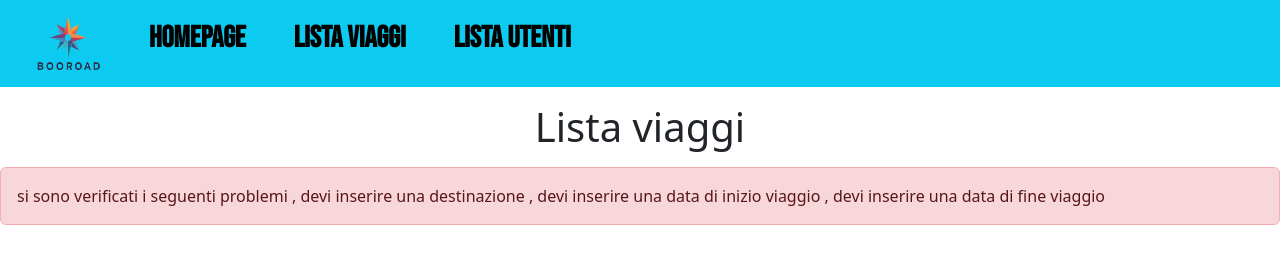
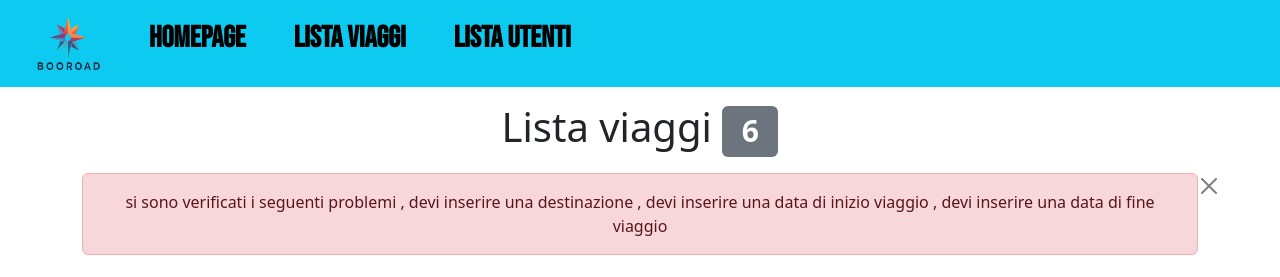
Before and after one commit to EnricoCiccolini/boroad, a React (Vite) app: page /viaggi in a window 1280 px wide. Both pictures are taken after a click on the button "Aggiungi viaggio". Shown: the top 277 px of the page. Built offline with nearby package versions, Linux system fonts and the light colour scheme.

Commit message:
feat : add  nadge and controler set time out

```diff
--- a/src/pages/Homepage.jsx
+++ b/src/pages/Homepage.jsx
@@ -19,7 +19,7 @@ function Homepage({ viaggio }) {
     }
 
 
-
+    let numViaggi = filteredViaggi.length
     return (
         <>
             <div className="container mt-5">
@@ -52,7 +52,7 @@ function Homepage({ viaggio }) {
                         </button>
                     </div>
 
-                    <h2 className="mt-5 roboto-uniquifier">Viaggi in corso</h2>
+                    <h2 className="mt-5 roboto-uniquifier">Viaggi in corso <span class="badge text-bg-secondary"> {numViaggi}</span></h2>
                     <div className="container d-flex">
                         {filteredViaggi.map((ele) => (
 
--- a/src/pages/Viaggi.jsx
+++ b/src/pages/Viaggi.jsx
@@ -1,12 +1,11 @@
 import CardViaggio from "../component/CardViaggio";
-
 import { useState } from "react";
 
 function Viaggi({ viaggio, setViaggio }) {
-
-    const [allert, setAllert] = useState(false)
-    const [message, setmessage] = useState('')
-    const [success, setsuccess] = useState(false)
+    const [allert, setAllert] = useState(false);
+    const [message, setmessage] = useState('');
+    const [success, setsuccess] = useState(false);
+    const [timeoutId, setTimeoutId] = useState(null);
 
     const [nuovoViaggio, setNuovoViaggio] = useState({
         destinazione: "",
@@ -14,7 +13,6 @@ function Viaggi({ viaggio, setViaggio }) {
         dataFine: "",
         image: ""
     });
-    console.log(nuovoViaggio)
 
     const handleChange = (e) => {
         setNuovoViaggio({
@@ -23,84 +21,99 @@ function Viaggi({ viaggio, setViaggio }) {
         });
     };
 
+    const aggiungiViaggio = () => {
+        let n = 0;
 
-    const aggiungiViaggio = () => {
-        let n = 0
-        let time
-        clearTimeout(time)
-        setAllert(false)
 
-        setsuccess(false)
+        if (timeoutId) {
+            clearTimeout(timeoutId);
+            setTimeoutId(null);
+        }
 
-        let messageerror = `si sono verificati i seguenti problemi   `
+        setAllert(false);
+        setsuccess(false);
+
+        let messageerror = `si sono verificati i seguenti problemi   `;
         if (nuovoViaggio.destinazione === "") {
-            console.log('sono qui')
-            n++
+            n++;
             messageerror += `
                 , devi inserire una destinazione
-
-            `
+            `;
         }
         if (nuovoViaggio.dataInizio === "") {
-            n++
+            n++;
             messageerror += `
                 ,  devi inserire una data di inizio viaggio
-
-                `
+                `;
         }
         if (nuovoViaggio.dataFine === "") {
-            n++
+            n++;
             messageerror += `
                 ,   devi inserire una data di fine viaggio
-
-            `
+            `;
+        }
+        if (nuovoViaggio.dataFine < nuovoViaggio.dataInizio) {
+            n++;
+            messageerror += `
+                ,   non puoi indserire una data di fine prima di quella iniziale
+            `;
         }
 
         if (n > 0) {
-            setmessage(messageerror)
-            setAllert(true)
+            setmessage(messageerror);
+            setAllert(true);
 
-            time = setTimeout(function () {
 
-                setAllert(false)
+            const newTimeoutId = setTimeout(() => {
+                setAllert(false);
             }, 5000);
 
-            return
+            setTimeoutId(newTimeoutId);
+            return;
         }
 
-
-
         const nuovoId = viaggio.length + 1;
-        const slug = `${nuovoViaggio.destinazione.toLowerCase().replace(/\s+/g, "-")}`
+        const slug = `${nuovoViaggio.destinazione.toLowerCase().replace(/\s+/g, "-")}`;
         const viaggioAggiunto = {
             id: nuovoId,
             slug,
             ...nuovoViaggio
         };
 
-
-        setsuccess(true)
+        setsuccess(true);
         setViaggio([...viaggio, viaggioAggiunto]);
-        setNuovoViaggio({ destinazione: "", dataInizio: "", dataFine: "", image: "" })
+        setNuovoViaggio({ destinazione: "", dataInizio: "", dataFine: "", image: "" });
 
 
-        time = setTimeout(function () {
-            setsuccess(false)
-            setAllert(false)
+        const newTimeoutId = setTimeout(() => {
+            setsuccess(false);
         }, 5000);
 
+        setTimeoutId(newTimeoutId);
+
     };
+    const close = () => {
+        clearTimeout(timeoutId);
+        setTimeoutId(null);
+        setAllert(false);
+        setsuccess(false);
 
 
+    }
+
+
+    const numViaggi = viaggio.length;
     return (
         <>
-            <h1 className="text-center mt-3 mb-3">Lista viaggi</h1>
-            {allert ? <div className="alert alert-danger" role="alert">
-                {message}
-            </div> : ''}
-            {success ? <div className="alert alert-success" role="alert">
-                Viaggio caricato con successo
-            </div> : ''}
+            <h1 className="text-center mt-3 mb-3">Lista viaggi  <span className="badge text-bg-secondary"> {numViaggi}</span></h1>
+            <div className="container position-relative">
+                {allert ? <div className="alert alert-danger text-center sticky-top" role="alert">
+                    {message} <button type="button" className="btn-close position-absolute top-0 start-100" aria-label="Close" onClick={close}></button>
+                </div> : ''}
+                {success ? <div className="alert alert-success text-center sticky-top" role="alert">
+                    Viaggio caricato con successo <button type="button" className="btn-close position-absolute top-0 start-100" aria-label="Close" onClick={close}></button>
+                </div> : ''}
+            </div>
             <div className=" container mt-5 mb-5">
                 <h2 className="mb-4 mt-4 text-center">Aggiungi un nuovo viaggio</h2>
                 <div className="row mb-4">
@@ -160,7 +173,7 @@ function Viaggi({ viaggio, setViaggio }) {
                 </div>
             </div>
         </>
-    )
-};
+    );
+}
 
 export default Viaggi;
```
